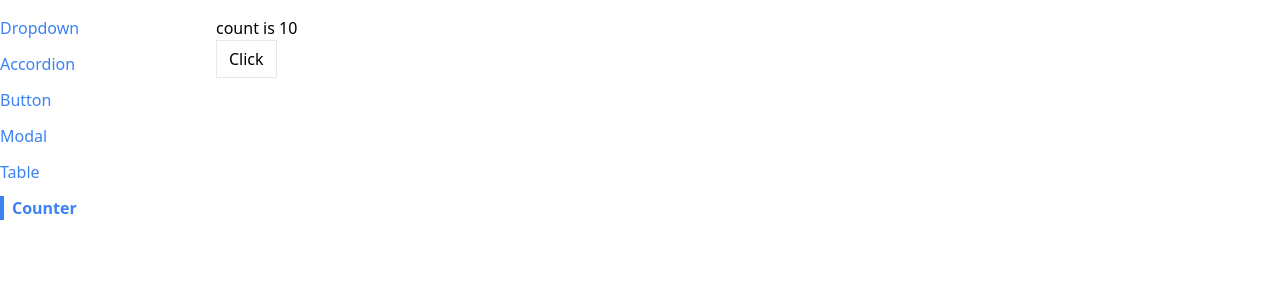
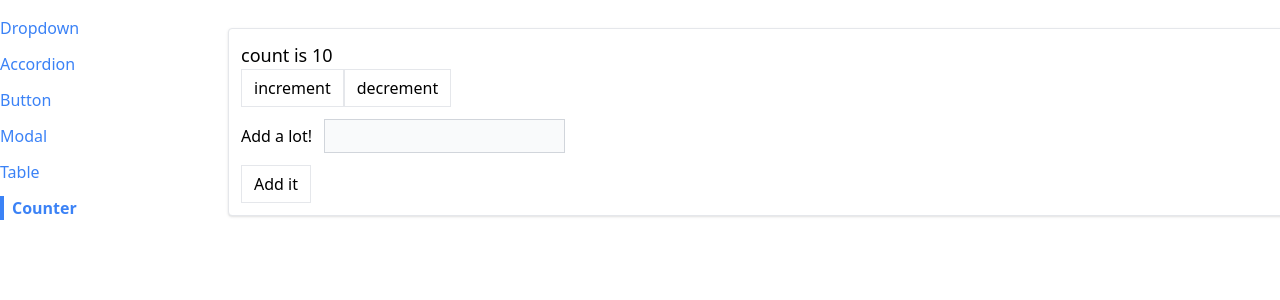
Before and after one commit to heninini/Navigation, a React (Create React App) app: page /counter in a window 1280 px wide. Shown: the top 300 px of the page. Built offline with nearby package versions, Linux system fonts and the light colour scheme.

Commit message:
normal reducer added without using immer library

```diff
--- a/package.json
+++ b/package.json
@@ -7,6 +7,7 @@
     "@testing-library/react": "^13.4.0",
     "@testing-library/user-event": "^13.5.0",
     "classnames": "^2.3.2",
+    "immer": "^10.0.3",
     "prop-types": "^15.8.1",
     "react": "^18.2.0",
     "react-dom": "^18.2.0",
--- a/src/pages/CounterPage.js
+++ b/src/pages/CounterPage.js
@@ -1,13 +1,86 @@
+import { useReducer } from "react";
 import Button from "../components/Button";
-import useCounter from "../hooks/use-counter";
+import Panel from "../components/Panel";
 
+const INCREMENT_COUNT = "increment";
+const DECREMENT_COUNT = "decrement";
+const SET_VALUE_TO_ADD = "set-value-to-add";
+const ADD_VALUE_TO_COUNT = "add-value-to-count";
+const reducer = (state, action) => {
+  switch (action.type) {
+    case INCREMENT_COUNT:
+      return {
+        ...state,
+        count: state.count + 1,
+      };
+    case DECREMENT_COUNT:
+      return {
+        ...state,
+        count: state.count - 1,
+      };
+    case SET_VALUE_TO_ADD:
+      return {
+        ...state,
+        value: action.payload,
+      };
+    case ADD_VALUE_TO_COUNT:
+      return {
+        ...state,
+        count: state.count + state.value,
+        value: 0,
+      };
+    default:
+      return state;
+  }
+};
 function CounterPage({ initialCount }) {
-  const { count, increment } = useCounter(initialCount);
+  const [state, dispatch] = useReducer(reducer, {
+    count: initialCount,
+    value: 0,
+  });
+  const increment = () => {
+    dispatch({
+      type: INCREMENT_COUNT,
+    });
+  };
+  const decrement = () => {
+    dispatch({
+      type: DECREMENT_COUNT,
+    });
+  };
+  const handlechange = (event) => {
+    const value = parseInt(event.target.value) || 0;
+    dispatch({
+      type: SET_VALUE_TO_ADD,
+      payload: value,
+    });
+    console.log(state);
+  };
+  const handleSubmit = (event) => {
+    event.preventDefault();
+    dispatch({
+      type: ADD_VALUE_TO_COUNT,
+    });
+  };
+
   return (
-    <div>
-      <h1> count is {count}</h1>
-      <Button onClick={increment}>Click</Button>
-    </div>
+    <Panel className="m-3">
+      <h1 className="text-lg"> count is {state.count}</h1>
+      <div className="flex">
+        <Button onClick={increment}>increment</Button>
+        <Button onClick={decrement}>decrement</Button>
+      </div>
+      <form onSubmit={handleSubmit}>
+        <label>Add a lot!</label>
+        <input
+          value={state.value || ""}
+          type="number"
+          onChange={handlechange}
+          className="p-1 m-3 bg-gray-50 border border-gray-300"
+        />
+        <Button>Add it</Button>
+      </form>
+    </Panel>
   );
 }
 
```
Also changed, not shown: 1 other file (tests, documents, lock files or other folders).
